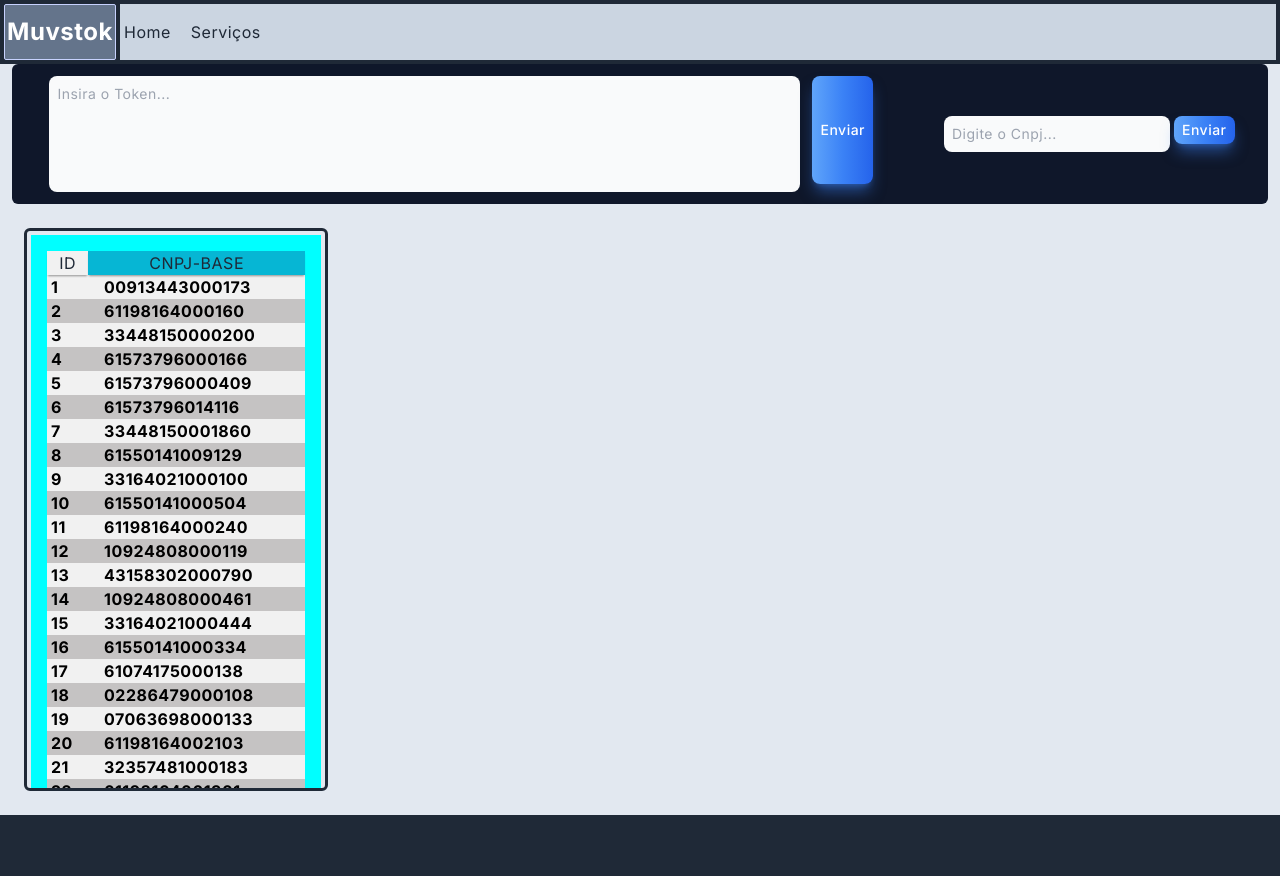
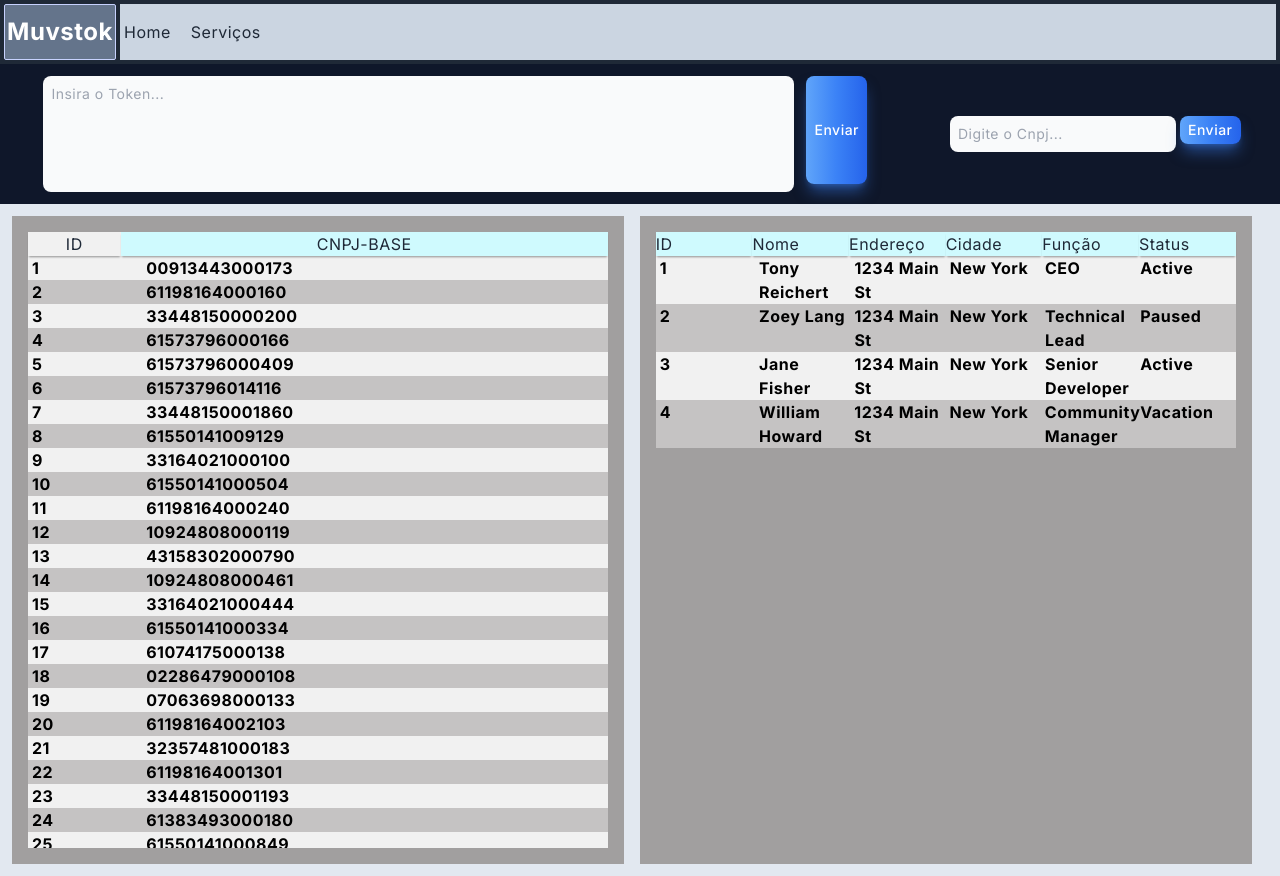
Before and after one commit to searomx/app-default-next, a Next.js app: page / in a window 1280 px wide. Before the commit the page ends 815 px from the top, so only its background shows below. Built offline with nearby package versions, Linux system fonts and the light colour scheme.

Commit message:
releases 030124-1752

```diff
--- /dev/null
+++ b/app/data/listaClientes.ts
@@ -0,0 +1,35 @@
+const listaclientes = [
+  {
+    key: "1",
+    name: "Tony Reichert",
+    address: "1234 Main St",
+    city: "New York",
+    role: "CEO",
+    status: "Active",
+  },
+  {
+    key: "2",
+    name: "Zoey Lang",
+    address: "1234 Main St",
+    city: "New York",
+    role: "Technical Lead",
+    status: "Paused",
+  },
+  {
+    key: "3",
+    name: "Jane Fisher",
+    address: "1234 Main St",
+    city: "New York",
+    role: "Senior Developer",
+    status: "Active",
+  },
+  {
+    key: "4",
+    name: "William Howard",
+    address: "1234 Main St",
+    city: "New York",
+    role: "Community Manager",
+    status: "Vacation",
+  },
+];
+export default listaclientes;
--- a/app/data/listacnpj.ts
+++ b/app/data/listacnpj.ts
@@ -1,201 +1,202 @@
 const listaCnpj = [
-  "00913443000173",
-  "61198164000160",
-  "33448150000200",
-  "61573796000166",
-  "61573796000409",
-  "61573796014116",
-  "33448150001860",
-  "61550141009129",
-  "33164021000100",
-  "61550141000504",
-  "61198164000240",
-  "10924808000119",
-  "43158302000790",
-  "10924808000461",
-  "33164021000444",
-  "61550141000334",
-  "61074175000138",
-  "02286479000108",
-  "07063698000133",
-  "61198164002103",
-  "32357481000183",
-  "61198164001301",
-  "33448150001193",
-  "61383493000180",
-  "61550141000849",
-  "10924808000208",
-  "21439992000209",
-  "12342511000170",
-  "32357481000698",
-  "92682038019803",
-  "61573796000832",
-  "61550141000253",
-  "29980158005469",
-  "09260641000150",
-  "01026483000166",
-  "28970217000143",
-  "33448150000464",
-  "24351455000110",
-  "21439992000470",
-  "03402181000251",
-  "92682038012892",
-  "61573796000590",
-  "33016221000107",
-  "08859057000152",
-  "92682038007708",
-  "07352453000126",
-  "33164021001254",
-  "29980158001471",
-  "31263577000381",
-  "61198164002294",
-  "19616032000144",
-  "02847681000749",
-  "33448150005776",
-  "61573796002100",
-  "21439992000632",
-  "29980158002877",
-  "33164021011217",
-  "10674804000120",
-  "01796973000222",
-  "68743038000198",
-  "92682038013511",
-  "61550141002701",
-  "07976147000160",
-  "29980158000580",
-  "04437534000130",
-  "13534295000128",
-  "33164021001335",
-  "02847681000153",
-  "33164021001688",
-  "61573796015198",
-  "10215988000240",
-  "61198164000321",
-  "21439992000128",
-  "61550141000920",
-  "61573796000670",
-  "76484161000321",
-  "17197385000121",
-  "33164021009158",
-  "29980158000904",
-  "92682038016294",
-  "61198164001646",
-  "02449871001194",
-  "61074175008465",
-  "10215988000160",
-  "03402181000685",
-  "33164021001173",
-  "61573796002533",
-  "10663564000168",
-  "31263577000110",
-  "61573796012415",
-  "33065699000127",
-  "61074175012810",
-  "33448150000383",
-  "03998690000370",
-  "29980158004497",
-  "10956269000280",
-  "61074175010524",
-  "61573796001804",
-  "61074175001614",
-  "13866295000125",
-  "29980158001129",
-  "29980158007593",
-  "29980158005035",
-  "03998690000108",
-  "34020354000110",
-  "33623081000135",
-  "07038535000109",
-  "02847681001044",
-  "02449871000112",
-  "61550141001578",
-  "02286479001090",
-  "10313717000147",
-  "92682038021530",
-  "23196759000782",
-  "92682038025366",
-  "43158302000952",
-  "22339119000126",
-  "01796973000303",
-  "33164021010598",
-  "00756455000131",
-  "33164021001416",
-  "68743038000600",
-  "07563781000171",
-  "02847681001206",
-  "61074175005601",
-  "02449871000201",
-  "29980158001986",
-  "29980158002109",
-  "76484161000160",
-  "91612119000170",
-  "08651219000162",
-  "01656038000180",
-  "01796973000494",
-  "34020354004700",
-  "02237935000111",
-  "29980158009707",
-  "01797749000174",
-  "05831108000140",
-  "61198164000674",
-  "01796973000141",
-  "01220601000172",
-  "02713529000188",
-  "33448150005180",
-  "08237002001506",
-  "29980158008212",
-  "33016221000450",
-  "61573796001995",
-  "29980158001552",
-  "33448150005008",
-  "40384356000190",
-  "13868245000187",
-  "32357481002550",
-  "92682038011225",
-  "29980158002281",
-  "29980158010624",
-  "61198164000755",
-  "08086917000324",
-  "61198164005471",
-  "04621624000187",
-  "61573796004587",
-  "33016221001693",
-  "29980158005701",
-  "92682038020640",
-  "20491112000280",
-  "61074175000561",
-  "61198164001050",
-  "30980329000127",
-  "16926564000190",
-  "08602467000113",
-  "61074175015321",
-  "08747453000350",
-  "92682038013600",
-  "03998690000450",
-  "32357481002127",
-  "28975442000172",
-  "33448150004966",
-  "11043798000175",
-  "10955766000183",
-  "04743359000100",
-  "03278237000127",
-  "42009723000100",
-  "04836002000176",
-  "29980158000238",
-  "12502665000778",
-  "01069573000649",
-  "36413075000141",
-  "33042730001771",
-  "10924808000542",
-  "01692763000103",
-  "61550141013150",
-  "61550141013908",
-  "61573796002290",
-  "02847681001125",
-  "29980158010209",
-  "61198164003851",
-  "61074175015674",
-  "29980158005620",
-  "04198514000154",
-  "92682038025285",
+  { cnpj: "00913443000173" },
+  { cnpj: "61198164000160" },
+  { cnpj: "33448150000200" },
+  { cnpj: "61573796000166" },
+  { cnpj: "61573796000409" },
+  { cnpj: "61573796014116" },
+  { cnpj: "33448150001860" },
+  { cnpj: "61550141009129" },
+  { cnpj: "33164021000100" },
+  { cnpj: "61550141000504" },
+  { cnpj: "61198164000240" },
+  { cnpj: "10924808000119" },
+  { cnpj: "43158302000790" },
+  { cnpj: "10924808000461" },
+  { cnpj: "33164021000444" },
+  { cnpj: "61550141000334" },
+  { cnpj: "61074175000138" },
+  { cnpj: "02286479000108" },
+  { cnpj: "07063698000133" },
+  { cnpj: "61198164002103" },
+  { cnpj: "32357481000183" },
+  { cnpj: "61198164001301" },
+  { cnpj: "33448150001193" },
+  { cnpj: "61383493000180" },
+  { cnpj: "61550141000849" },
+  { cnpj: "10924808000208" },
+  { cnpj: "21439992000209" },
+  { cnpj: "12342511000170" },
+  { cnpj: "32357481000698" },
+  { cnpj: "92682038019803" },
+  { cnpj: "61573796000832" },
+  { cnpj: "61550141000253" },
+  { cnpj: "29980158005469" },
+  { cnpj: "09260641000150" },
+  { cnpj: "01026483000166" },
+  { cnpj: "28970217000143" },
+  { cnpj: "33448150000464" },
+  { cnpj: "24351455000110" },
+  { cnpj: "21439992000470" },
+  { cnpj: "03402181000251" },
+  { cnpj: "92682038012892" },
+  { cnpj: "61573796000590" },
+  { cnpj: "33016221000107" },
+  { cnpj: "08859057000152" },
+  { cnpj: "92682038007708" },
+  { cnpj: "07352453000126" },
+  { cnpj: "33164021001254" },
+  { cnpj: "29980158001471" },
+  { cnpj: "31263577000381" },
+  { cnpj: "61198164002294" },
+  { cnpj: "19616032000144" },
+  { cnpj: "02847681000749" },
+  { cnpj: "33448150005776" },
+  { cnpj: "61573796002100" },
+  { cnpj: "21439992000632" },
+  { cnpj: "29980158002877" },
+  { cnpj: "33164021011217" },
+  { cnpj: "10674804000120" },
+  { cnpj: "01796973000222" },
+  { cnpj: "68743038000198" },
+  { cnpj: "92682038013511" },
+  { cnpj: "61550141002701" },
+  { cnpj: "07976147000160" },
+  { cnpj: "29980158000580" },
+  { cnpj: "04437534000130" },
+  { cnpj: "13534295000128" },
+  { cnpj: "33164021001335" },
+  { cnpj: "02847681000153" },
+  { cnpj: "33164021001688" },
+  { cnpj: "61573796015198" },
+  { cnpj: "10215988000240" },
+  { cnpj: "61198164000321" },
+  { cnpj: "21439992000128" },
+  { cnpj: "61550141000920" },
+  { cnpj: "61573796000670" },
+  { cnpj: "76484161000321" },
+  { cnpj: "17197385000121" },
+  { cnpj: "33164021009158" },
+  { cnpj: "29980158000904" },
+  { cnpj: "92682038016294" },
+  { cnpj: "61198164001646" },
+  { cnpj: "02449871001194" },
+  { cnpj: "61074175008465" },
+  { cnpj: "10215988000160" },
+  { cnpj: "03402181000685" },
+  { cnpj: "33164021001173" },
+  { cnpj: "61573796002533" },
+  { cnpj: "10663564000168" },
+  { cnpj: "31263577000110" },
+  { cnpj: "61573796012415" },
+  { cnpj: "33065699000127" },
+  { cnpj: "61074175012810" },
+  { cnpj: "33448150000383" },
+  { cnpj: "03998690000370" },
+  { cnpj: "29980158004497" },
+  { cnpj: "10956269000280" },
+  { cnpj: "61074175010524" },
+  { cnpj: "61573796001804" },
+  { cnpj: "61074175001614" },
+  { cnpj: "13866295000125" },
+  { cnpj: "29980158001129" },
+  { cnpj: "29980158007593" },
+  { cnpj: "29980158005035" },
+  { cnpj: "03998690000108" },
+  { cnpj: "34020354000110" },
+  { cnpj: "33623081000135" },
+  { cnpj: "07038535000109" },
+  { cnpj: "02847681001044" },
+  { cnpj: "02449871000112" },
+  { cnpj: "61550141001578" },
+  { cnpj: "02286479001090" },
+  { cnpj: "10313717000147" },
+  { cnpj: "92682038021530" },
+  { cnpj: "23196759000782" },
+  { cnpj: "92682038025366" },
+  { cnpj: "43158302000952" },
+  { cnpj: "22339119000126" },
+  { cnpj: "01796973000303" },
+  { cnpj: "33164021010598" },
+  { cnpj: "00756455000131" },
+  { cnpj: "33164021001416" },
+  { cnpj: "68743038000600" },
+  { cnpj: "07563781000171" },
+  { cnpj: "02847681001206" },
+  { cnpj: "61074175005601" },
+  { cnpj: "02449871000201" },
+  { cnpj: "29980158001986" },
+  { cnpj: "29980158002109" },
+  { cnpj: "76484161000160" },
+  { cnpj: "91612119000170" },
+  { cnpj: "08651219000162" },
+  { cnpj: "01656038000180" },
+  { cnpj: "01796973000494" },
+  { cnpj: "34020354004700" },
+  { cnpj: "02237935000111" },
+  { cnpj: "29980158009707" },
+  { cnpj: "01797749000174" },
+  { cnpj: "05831108000140" },
+  { cnpj: "61198164000674" },
+  { cnpj: "01796973000141" },
+  { cnpj: "01220601000172" },
+  { cnpj: "02713529000188" },
+  { cnpj: "33448150005180" },
+  { cnpj: "08237002001506" },
+  { cnpj: "29980158008212" },
+  { cnpj: "33016221000450" },
+  { cnpj: "61573796001995" },
+  { cnpj: "29980158001552" },
+  { cnpj: "33448150005008" },
+  { cnpj: "40384356000190" },
+  { cnpj: "13868245000187" },
+  { cnpj: "32357481002550" },
+  { cnpj: "92682038011225" },
+  { cnpj: "29980158002281" },
+  { cnpj: "29980158010624" },
+  { cnpj: "61198164000755" },
+  { cnpj: "08086917000324" },
+  { cnpj: "61198164005471" },
+  { cnpj: "04621624000187" },
+  { cnpj: "61573796004587" },
+  { cnpj: "33016221001693" },
+  { cnpj: "29980158005701" },
+  { cnpj: "92682038020640" },
+  { cnpj: "20491112000280" },
+  { cnpj: "61074175000561" },
+  { cnpj: "61198164001050" },
+  { cnpj: "30980329000127" },
+  { cnpj: "16926564000190" },
+  { cnpj: "08602467000113" },
+  { cnpj: "61074175015321" },
+  { cnpj: "08747453000350" },
+  { cnpj: "92682038013600" },
+  { cnpj: "03998690000450" },
+  { cnpj: "32357481002127" },
+  { cnpj: "28975442000172" },
+  { cnpj: "33448150004966" },
+  { cnpj: "11043798000175" },
+  { cnpj: "10955766000183" },
+  { cnpj: "04743359000100" },
+  { cnpj: "03278237000127" },
+  { cnpj: "42009723000100" },
+  { cnpj: "04836002000176" },
+  { cnpj: "29980158000238" },
+  { cnpj: "12502665000778" },
+  { cnpj: "01069573000649" },
+  { cnpj: "36413075000141" },
+  { cnpj: "33042730001771" },
+  { cnpj: "10924808000542" },
+  { cnpj: "01692763000103" },
+  { cnpj: "61550141013150" },
+  { cnpj: "61550141013908" },
+  { cnpj: "61573796002290" },
+  { cnpj: "02847681001125" },
+  { cnpj: "29980158010209" },
+  { cnpj: "61198164003851" },
+  { cnpj: "61074175015674" },
+  { cnpj: "29980158005620" },
+  { cnpj: "04198514000154" },
+  { cnpj: "92682038025285" },
 ];
+export default listaCnpj;
--- a/app/globals.css
+++ b/app/globals.css
@@ -109,7 +109,7 @@ table {
   border-spacing: 0;
   border-collapse: collapse;
   padding: 1rem;
-  background-color: aqua;
+  background-color: #a19f9f; ;
 }
 
 thead,
--- a/components/Conteudo.tsx
+++ b/components/Conteudo.tsx
@@ -1,218 +1,39 @@
 import React, { useState } from "react";
 import HeaderContainer from "./HeaderContainer";
 import TableCnpjBase from "./TableCnpjBase";
+import TableDadosClientes from "./TableDadosClientes";
+import ListaCnpjBase from "../app/data/listacnpj";
+import ListaClientes from "../app/data/listaClientes";
 
 interface ConteudoProps {
   buscarCnpj: () => void;
 }
-const listaCnpj = [
-  { cnpj: "00913443000173" },
-  { cnpj: "61198164000160" },
-  { cnpj: "33448150000200" },
-  { cnpj: "61573796000166" },
-  { cnpj: "61573796000409" },
-  { cnpj: "61573796014116" },
-  { cnpj: "33448150001860" },
-  { cnpj: "61550141009129" },
-  { cnpj: "33164021000100" },
-  { cnpj: "61550141000504" },
-  { cnpj: "61198164000240" },
-  { cnpj: "10924808000119" },
-  { cnpj: "43158302000790" },
-  { cnpj: "10924808000461" },
-  { cnpj: "33164021000444" },
-  { cnpj: "61550141000334" },
-  { cnpj: "61074175000138" },
-  { cnpj: "02286479000108" },
-  { cnpj: "07063698000133" },
-  { cnpj: "61198164002103" },
-  { cnpj: "32357481000183" },
-  { cnpj: "61198164001301" },
-  { cnpj: "33448150001193" },
-  { cnpj: "61383493000180" },
-  { cnpj: "61550141000849" },
-  { cnpj: "10924808000208" },
-  { cnpj: "21439992000209" },
-  { cnpj: "12342511000170" },
-  { cnpj: "32357481000698" },
-  { cnpj: "92682038019803" },
-  { cnpj: "61573796000832" },
-  { cnpj: "61550141000253" },
-  { cnpj: "29980158005469" },
-  { cnpj: "09260641000150" },
-  { cnpj: "01026483000166" },
-  { cnpj: "28970217000143" },
-  { cnpj: "33448150000464" },
-  { cnpj: "24351455000110" },
-  { cnpj: "21439992000470" },
-  { cnpj: "03402181000251" },
-  { cnpj: "92682038012892" },
-  { cnpj: "61573796000590" },
-  { cnpj: "33016221000107" },
-  { cnpj: "08859057000152" },
-  { cnpj: "92682038007708" },
-  { cnpj: "07352453000126" },
-  { cnpj: "33164021001254" },
-  { cnpj: "29980158001471" },
-  { cnpj: "31263577000381" },
-  { cnpj: "61198164002294" },
-  { cnpj: "19616032000144" },
-  { cnpj: "02847681000749" },
-  { cnpj: "33448150005776" },
-  { cnpj: "61573796002100" },
-  { cnpj: "21439992000632" },
-  { cnpj: "29980158002877" },
-  { cnpj: "33164021011217" },
-  { cnpj: "10674804000120" },
-  { cnpj: "01796973000222" },
-  { cnpj: "68743038000198" },
-  { cnpj: "92682038013511" },
-  { cnpj: "61550141002701" },
-  { cnpj: "07976147000160" },
-  { cnpj: "29980158000580" },
-  { cnpj: "04437534000130" },
-  { cnpj: "13534295000128" },
-  { cnpj: "33164021001335" },
-  { cnpj: "02847681000153" },
-  { cnpj: "33164021001688" },
-  { cnpj: "61573796015198" },
-  { cnpj: "10215988000240" },
-  { cnpj: "61198164000321" },
-  { cnpj: "21439992000128" },
-  { cnpj: "61550141000920" },
-  { cnpj: "61573796000670" },
-  { cnpj: "76484161000321" },
-  { cnpj: "17197385000121" },
-  { cnpj: "33164021009158" },
-  { cnpj: "29980158000904" },
-  { cnpj: "92682038016294" },
-  { cnpj: "61198164001646" },
-  { cnpj: "02449871001194" },
-  { cnpj: "61074175008465" },
-  { cnpj: "10215988000160" },
-  { cnpj: "03402181000685" },
-  { cnpj: "33164021001173" },
-  { cnpj: "61573796002533" },
-  { cnpj: "10663564000168" },
-  { cnpj: "31263577000110" },
-  { cnpj: "61573796012415" },
-  { cnpj: "33065699000127" },
-  { cnpj: "61074175012810" },
-  { cnpj: "33448150000383" },
-  { cnpj: "03998690000370" },
-  { cnpj: "29980158004497" },
-  { cnpj: "10956269000280" },
-  { cnpj: "61074175010524" },
-  { cnpj: "61573796001804" },
-  { cnpj: "61074175001614" },
-  { cnpj: "13866295000125" },
-  { cnpj: "29980158001129" },
-  { cnpj: "29980158007593" },
-  { cnpj: "29980158005035" },
-  { cnpj: "03998690000108" },
-  { cnpj: "34020354000110" },
-  { cnpj: "33623081000135" },
-  { cnpj: "07038535000109" },
-  { cnpj: "02847681001044" },
-  { cnpj: "02449871000112" },
-  { cnpj: "61550141001578" },
-  { cnpj: "02286479001090" },
-  { cnpj: "10313717000147" },
-  { cnpj: "92682038021530" },
-  { cnpj: "23196759000782" },
-  { cnpj: "92682038025366" },
-  { cnpj: "43158302000952" },
-  { cnpj: "22339119000126" },
-  { cnpj: "01796973000303" },
-  { cnpj: "33164021010598" },
-  { cnpj: "00756455000131" },
-  { cnpj: "33164021001416" },
-  { cnpj: "68743038000600" },
-  { cnpj: "07563781000171" },
-  { cnpj: "02847681001206" },
-  { cnpj: "61074175005601" },
-  { cnpj: "02449871000201" },
-  { cnpj: "29980158001986" },
-  { cnpj: "29980158002109" },
-  { cnpj: "76484161000160" },
-  { cnpj: "91612119000170" },
-  { cnpj: "08651219000162" },
-  { cnpj: "01656038000180" },
-  { cnpj: "01796973000494" },
-  { cnpj: "34020354004700" },
-  { cnpj: "02237935000111" },
-  { cnpj: "29980158009707" },
-  { cnpj: "01797749000174" },
-  { cnpj: "05831108000140" },
-  { cnpj: "61198164000674" },
-  { cnpj: "01796973000141" },
-  { cnpj: "01220601000172" },
-  { cnpj: "02713529000188" },
-  { cnpj: "33448150005180" },
-  { cnpj: "08237002001506" },
-  { cnpj: "29980158008212" },
-  { cnpj: "33016221000450" },
-  { cnpj: "61573796001995" },
-  { cnpj: "29980158001552" },
-  { cnpj: "33448150005008" },
-  { cnpj: "40384356000190" },
-  { cnpj: "13868245000187" },
-  { cnpj: "32357481002550" },
-  { cnpj: "92682038011225" },
-  { cnpj: "29980158002281" },
-  { cnpj: "29980158010624" },
-  { cnpj: "61198164000755" },
-  { cnpj: "08086917000324" },
-  { cnpj: "61198164005471" },
-  { cnpj: "04621624000187" },
-  { cnpj: "61573796004587" },
-  { cnpj: "33016221001693" },
-  { cnpj: "29980158005701" },
-  { cnpj: "92682038020640" },
-  { cnpj: "20491112000280" },
-  { cnpj: "61074175000561" },
-  { cnpj: "61198164001050" },
-  { cnpj: "30980329000127" },
-  { cnpj: "16926564000190" },
-  { cnpj: "08602467000113" },
-  { cnpj: "61074175015321" },
-  { cnpj: "08747453000350" },
-  { cnpj: "92682038013600" },
-  { cnpj: "03998690000450" },
-  { cnpj: "32357481002127" },
-  { cnpj: "28975442000172" },
-  { cnpj: "33448150004966" },
-  { cnpj: "11043798000175" },
-  { cnpj: "10955766000183" },
-  { cnpj: "04743359000100" },
-  { cnpj: "03278237000127" },
-  { cnpj: "42009723000100" },
-  { cnpj: "04836002000176" },
-  { cnpj: "29980158000238" },
-  { cnpj: "12502665000778" },
-  { cnpj: "01069573000649" },
-  { cnpj: "36413075000141" },
-  { cnpj: "33042730001771" },
-  { cnpj: "10924808000542" },
-  { cnpj: "01692763000103" },
-  { cnpj: "61550141013150" },
-  { cnpj: "61550141013908" },
-  { cnpj: "61573796002290" },
-  { cnpj: "02847681001125" },
-  { cnpj: "29980158010209" },
-  { cnpj: "61198164003851" },
-  { cnpj: "61074175015674" },
-  { cnpj: "29980158005620" },
-  { cnpj: "04198514000154" },
-  { cnpj: "92682038025285" },
-];
 
-export default function Conteudo(props) {
+export default function Conteudo() {
   return (
-    <section className="flex min-w-full p-3">
-      <div className="flex min-w-full min-h-[calc(100vh_-_14.5rem)] p-3">
-        <div className="grid grid-cols-2 w-full gap-4">
-          <TableCnpjBase cnpj={listaCnpj} />
+    <section>
+      <div className="flex w-scream min-h-[calc(100vh_-_14.5rem)] p-3">
+        <div className="grid grid-cols-2 gap-4">
+          <div
+          // className={`
+          //           border border-solid border-zinc-400
+          //           max-h-[calc(100vh_-_14.8rem)]
+          //           rounded-md overflow-hidden
+          //           p-2 h-full w-96 bg-amber-400`}
+          >
+            <TableCnpjBase cnpj={ListaCnpjBase} />
+          </div>
+          <div className="flex">
+            <div
+            // className={`flex-2
+            //         border border-solid border-zinc-400
+            //         max-h-[calc(100vh_-_14.8rem)]
+            //         rounded-md overflow-hidden
+            //         p-2 h-full w-full bg-amber-400`}
+            >
+              <TableDadosClientes clientes={ListaClientes} />
+            </div>
+          </div>
         </div>
       </div>
     </section>
--- a/components/HeaderContainer.tsx
+++ b/components/HeaderContainer.tsx
@@ -67,7 +67,7 @@ export default function HeaderContainer() {
   const notify2 = async () => toast("CNPJ inválido!");
 
   return (
-    <section className="flex min-w-full px-3">
+    <section className="flex min-w-full">
       <ToastContainer
         position="top-right"
         autoClose={3000}
@@ -81,7 +81,7 @@ export default function HeaderContainer() {
         theme="light"
       />
 
-      <div className="flex min-w-full min-h-full bg-slate-900 text-white rounded-md justify-around items-center">
+      <div className="flex min-w-full min-h-full bg-slate-900 text-white justify-around items-center">
         <div className="flex p-3">
           <label htmlFor="token" className="sr-only">
             Token
--- a/components/TableCnpjBase.tsx
+++ b/components/TableCnpjBase.tsx
@@ -5,27 +5,18 @@ interface IdadosCnpjProps {
 }
 
 export default function TableCnpjBase(props: IdadosCnpjProps) {
-  console.log(props.cnpj);
   return (
-    <div
-      className={` justify-between
-    border-solid max-h-[calc(100vh_-_14.8rem)]
-    rounded-md
-    overflow-hidden p-1 w-1/2`}
-    >
-      <table className="flex flex-col scroll-auto">
+    <table className="flex flex-col min-w-full h-full scroll-auto">
       <thead>
         <tr className="flex min-w-full justify-center">
           <th>ID</th>
-            <th className="flex w-full justify-center bg-cyan-500">
-              CNPJ-BASE
-            </th>
+          <th className="flex w-full justify-center bg-cyan-100">CNPJ-BASE</th>
         </tr>
       </thead>
       <tbody>
         {props.cnpj.map((cnpj, index) => (
           <tr key={cnpj} className="flex min-w-full">
-              <td className="text-black font-bold justify-center mx-1">
+            <td className="text-black font-bold justify-center items-center mx-1">
               {index + 1}
             </td>
             <td className="text-black font-bold justify-center items-center">
@@ -35,6 +26,5 @@ export default function TableCnpjBase(props: IdadosCnpjProps) {
         ))}
       </tbody>
     </table>
-    </div>
   );
 }
--- /dev/null
+++ b/components/TableDadosClientes.tsx
@@ -0,0 +1,55 @@
+import React, { useState } from "react";
+
+interface IdadosClientesProps {
+  clientes: string[];
+}
+
+/*key: "4",
+    name: "William Howard",
+    address: "1234 Main St",
+    city: "New York",
+    role: "Community Manager",
+    status: "Vacation",*/
+
+export default function TableDadosClientes(props: IdadosClientesProps) {
+  const { key, name, address, city, role, status } = props.clientes;
+  console.log(props.clientes);
+  return (
+    <table className="flex flex-col min-w-full h-full scroll-auto">
+      <thead>
+        <tr className="flex min-w-full justify-center">
+          <th className="flex w-full bg-cyan-100">ID</th>
+          <th className="flex w-full bg-cyan-100">Nome</th>
+          <th className="flex w-full bg-cyan-100">Endereço</th>
+          <th className="flex w-full bg-cyan-100">Cidade</th>
+          <th className="flex w-full bg-cyan-100">Função</th>
+          <th className="flex w-full bg-cyan-100">Status</th>
+        </tr>
+      </thead>
+      <tbody>
+        {props.clientes.map((cliente) => (
+          <tr key={cliente.key} className="flex min-w-full">
+            <td className="text-black font-bold items-center mx-1">
+              {cliente.key}
+            </td>
+            <td className="text-black font-bold items-center">
+              {cliente.name}
+            </td>
+            <td className="text-black font-bold items-center">
+              {cliente.address}
+            </td>
+            <td className="text-black font-bold items-center">
+              {cliente.city}
+            </td>
+            <td className="text-black font-bold items-center">
+              {cliente.role}
+            </td>
+            <td className="text-black font-bold items-center">
+              {cliente.status}
+            </td>
+          </tr>
+        ))}
+      </tbody>
+    </table>
+  );
+}
```
Lines whose indentation alone changed are shown as unchanged.
